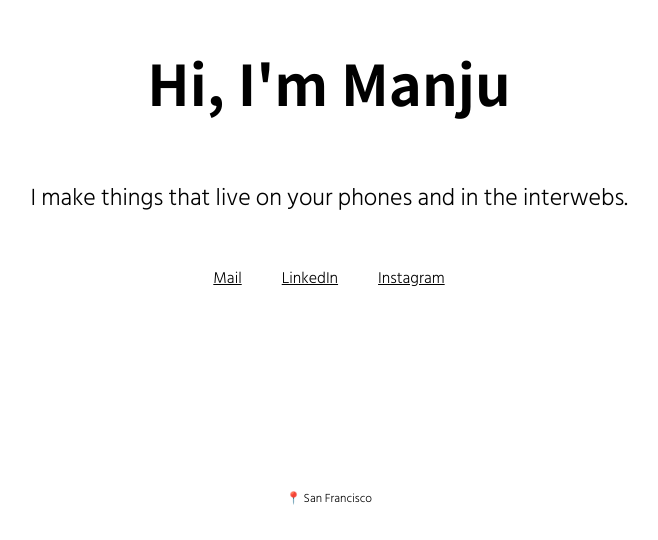
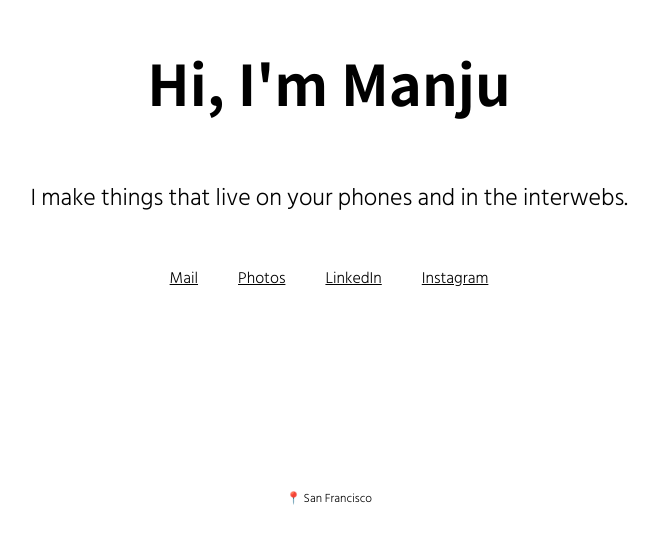
Before and after one commit to mamaresh/next-home-page, a Next.js app: page / in a window 1280 px wide. Shown: the part 212-752 px from the top of the page, without its empty margins (311-969 px from the left). Built offline with nearby package versions, Linux system fonts and the light colour scheme.

Commit message:
Adding photos link

```diff
--- a/pages/index.js
+++ b/pages/index.js
@@ -22,6 +22,7 @@ export default function Home() {
 
         <div className={styles.grid}>
           <a href="mailto:manjunathamaresh@gmail.com" target="_blank" className={styles.link}>Mail</a>
+          <a href="photos.manjunathamaresh.com" target="_blank" className={styles.link}>Photos</a>
           <a href="https://www.linkedin.com/in/manjunathamaresh" target="_blank" className={styles.link}>LinkedIn</a>
           <a href="https://www.instagram.com/manju.amaresh/" target="_blank" className={styles.link}>Instagram</a>
         </div>
```
